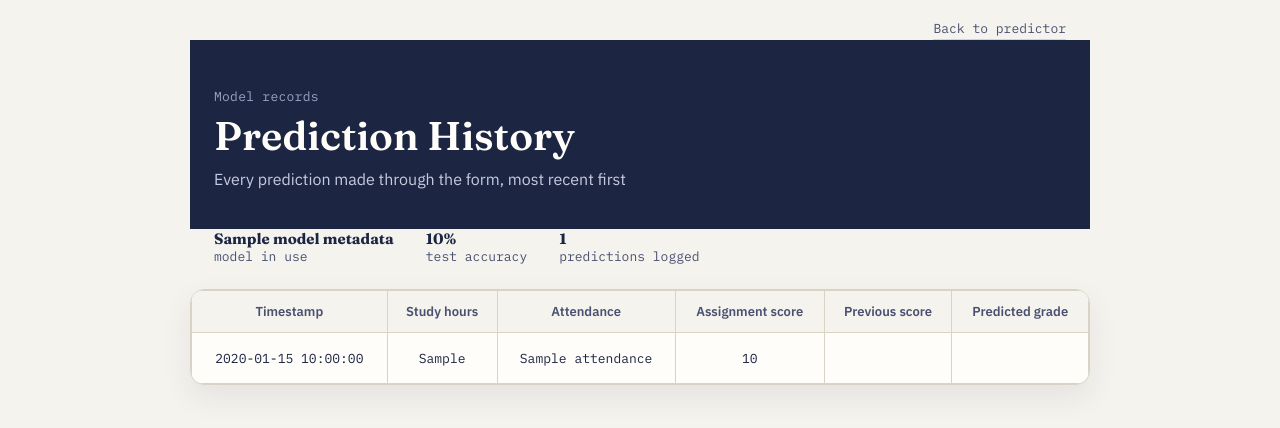
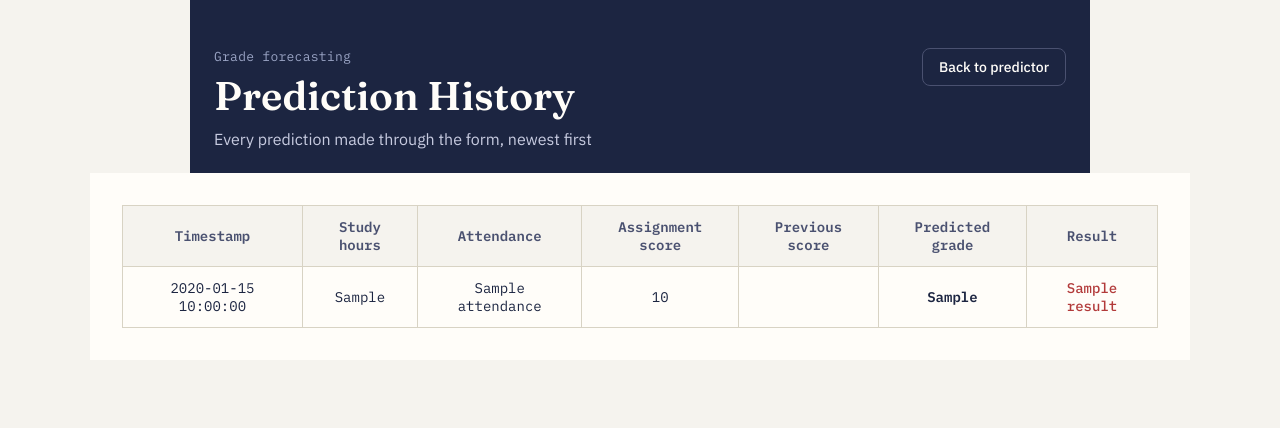
Before and after one commit to mthtclone/student-performance-predication, a Flask app: template templates/history.html in a window 1280 px wide. Shown: the top 428 px of the page. Run offline with Flask 3, Linux system fonts and the light colour scheme; the template is opened without the code that fills it: most values are stand-ins (such as "Sample title", 1, 10 or a date in 2020); parts of the project's set-up code (start-up, migrations or seed data) failed here and were passed over.

Commit message:
working demo

```diff
--- a/app.py
+++ b/app.py
@@ -1,16 +1,86 @@
-from flask import Flask, render_template
+import csv
+import os
+from datetime import datetime
+
+import joblib
+import pandas as pd
+from flask import Flask, jsonify, render_template, request
 
 app = Flask(__name__)
+
+MODEL_PATH = os.path.join("model", "model.pkl")
+HISTORY_PATH = "prediction_history.csv"
+HISTORY_FIELDS = [
+    "timestamp",
+    "study_hours",
+    "attendance",
+    "assignment_score",
+    "previous_score",
+    "predicted_grade",
+    "result",
+]
+
+PASSING_GRADES = {"A", "B", "C", "D"}
+
+
+_bundle = joblib.load(MODEL_PATH)
+model = _bundle["model"]
+FEATURES = _bundle["features"]
+MODEL_NAME = _bundle["model_name"]
+MODEL_ACCURACY = _bundle["accuracy"]
+
+
+def ensure_history_file():
+    if not os.path.exists(HISTORY_PATH):
+        with open(HISTORY_PATH, "w", newline="") as f:
+            csv.writer(f).writerow(HISTORY_FIELDS)
+
+
+def append_to_history(row: dict):
+    ensure_history_file()
+    with open(HISTORY_PATH, "a", newline="") as f:
+        csv.DictWriter(f, fieldnames=HISTORY_FIELDS).writerow(row)
 
 
 @app.route("/")
 def home():
-    return render_template("index.html")
+    return render_template("index.html", model_name=MODEL_NAME, accuracy=MODEL_ACCURACY)
+
+
+@app.route("/predict", methods=["POST"])
+def predict():
+    data = request.get_json(silent=True) or request.form
+
+    try:
+        values = {feature: float(data[feature]) for feature in FEATURES}
+    except (KeyError, TypeError, ValueError):
+        return jsonify({"error": "Please fill in all four fields with valid numbers."}), 400
+
+    row_df = pd.DataFrame([values], columns=FEATURES)
+    predicted_grade = model.predict(row_df)[0]
+    result = "Pass" if predicted_grade in PASSING_GRADES else "Fail"
+
+    append_to_history(
+        {
+            "timestamp": datetime.now().strftime("%Y-%m-%d %H:%M:%S"),
+            "study_hours": values["study_hours"],
+            "attendance": values["attendance"],
+            "assignment_score": values["assignment_score"],
+            "previous_score": values["previous_score"],
+            "predicted_grade": predicted_grade,
+            "result": result,
+        }
+    )
+
+    return jsonify({"grade": predicted_grade, "result": result})
 
 
 @app.route("/history")
 def history():
-    return render_template("history.html")
+    ensure_history_file()
+    df = pd.read_csv(HISTORY_PATH)
+    records = df.iloc[::-1].to_dict(orient="records")
+    return render_template("history.html", records=records)
 
 
 if __name__ == "__main__":
--- a/static/css/style.css
+++ b/static/css/style.css
@@ -13,9 +13,9 @@
     --grade-d: #c06a2c;
     --grade-f: #b23a3a;
 
-    --font-display: 'Fraunces', serif;
-    --font-body: 'IBM Plex Sans', sans-serif;
-    --font-mono: 'IBM Plex Mono', monospace;
+    --font-display: "Fraunces", serif;
+    --font-body: "IBM Plex Sans", sans-serif;
+    --font-mono: "IBM Plex Mono", monospace;
 }
 
 * {
@@ -36,6 +36,39 @@ header {
     text-align: left;
     max-width: 900px;
     margin: 0 auto;
+}
+
+.header-row {
+    display: flex;
+    justify-content: space-between;
+    align-items: flex-start;
+    gap: 20px;
+    flex-wrap: wrap;
+}
+
+.history-link {
+    font-family: var(--font-body);
+    font-size: 14px;
+    font-weight: 500;
+    color: var(--paper);
+    text-decoration: none;
+    border: 1px solid #4a5170;
+    border-radius: 8px;
+    padding: 9px 16px;
+    white-space: nowrap;
+    transition: border-color 0.15s ease, background 0.15s ease;
+}
+
+.history-link:hover {
+    border-color: var(--paper);
+    background: rgba(255, 255, 255, 0.06);
+}
+
+.model-note {
+    margin: 22px 0 0;
+    font-family: var(--font-mono);
+    font-size: 12.5px;
+    color: #9aa4c4;
 }
 
 .kicker {
@@ -87,7 +120,13 @@ header .subtitle {
 .record-card {
     border-radius: 4px 14px 14px 4px;
     border-left: 4px solid var(--ledger-green);
-    clip-path: polygon(24px 0, 100% 0, 100% 100%, 0 100%, 0 24px);
+    clip-path: polygon(
+        24px 0,
+        100% 0,
+        100% 100%,
+        0 100%,
+        0 24px
+    );
 }
 
 label {
@@ -164,6 +203,17 @@ button:focus-visible {
     outline-offset: 2px;
 }
 
+button[disabled] {
+    opacity: 0.6;
+    cursor: not-allowed;
+}
+
+.form-error {
+    margin: 14px 0 0;
+    font-size: 13px;
+    color: var(--grade-f);
+}
+
 .result-card {
     border-radius: 14px;
     text-align: center;
@@ -181,9 +231,16 @@ button:focus-visible {
     font-family: var(--font-mono);
     font-size: 88px;
     font-weight: 600;
-    color: var(--grade-a);
+    color: #c7cbd6;
     line-height: 1;
+    transition: color 0.15s ease;
 }
+
+.prediction.grade-a { color: var(--grade-a); }
+.prediction.grade-b { color: var(--grade-b); }
+.prediction.grade-c { color: var(--grade-c); }
+.prediction.grade-d { color: var(--grade-d); }
+.prediction.grade-f { color: var(--grade-f); }
 
 .prediction-label {
     margin: 10px 0 0;
@@ -211,25 +268,12 @@ button:focus-visible {
     opacity: 0.35;
 }
 
-.band-a {
-    background: var(--grade-a);
-}
-.band-b {
-    background: var(--grade-b);
-}
-.band-c {
-    background: var(--grade-c);
-}
-.band-d {
-    background: var(--grade-d);
-}
-.band-f {
-    background: var(--grade-f);
-}
+.band-a { background: var(--grade-a); }
+.band-b { background: var(--grade-b); }
+.band-c { background: var(--grade-c); }
+.band-d { background: var(--grade-d); }
+.band-f { background: var(--grade-f); }
 
-/* Highlight whichever band matches the current prediction by adding
-   this class to the matching .band element from script.js, e.g.
-   document.querySelector('.band-a').classList.add('is-active') */
 .band.is-active {
     opacity: 1;
     transform: scale(1.12);
@@ -255,101 +299,39 @@ th {
     color: var(--ink-soft);
 }
 
-.form-error {
-    margin: 14px 0 0;
-    font-size: 13px;
-    color: var(--grade-f);
+.container-wide {
+    width: min(1100px, 94%);
 }
 
-@keyframes stamp-in {
-    from {
-        transform: scale(0.94);
-        opacity: 0.6;
-    }
-    to {
-        transform: scale(1);
-        opacity: 1;
-    }
+.history-card {
+    width: 100%;
+    overflow-x: auto;
 }
 
-.result-card.just-updated .stamp {
-    animation: stamp-in 0.2s ease-out;
-}
-
-.top-nav {
-    max-width: 900px;
-    margin: 0 auto;
-    padding: 20px 24px 0;
-    display: flex;
-    justify-content: flex-end;
-}
-
-.top-nav a {
-    font-family: var(--font-mono);
-    font-size: 13px;
-    color: var(--ink-soft);
-    text-decoration: none;
-    border-bottom: 1px solid var(--rule);
-    padding-bottom: 2px;
-}
-
-.top-nav a:hover {
-    color: var(--ledger-green);
-    border-bottom-color: var(--ledger-green);
-}
-
-.history-meta {
-    max-width: 900px;
-    margin: 0 auto 24px;
-    padding: 0 24px;
-    display: flex;
-    gap: 32px;
-    font-family: var(--font-mono);
-    font-size: 13px;
-    color: var(--ink-soft);
-}
-
-.history-meta strong {
-    color: var(--ink);
-    font-size: 15px;
-    display: block;
-    font-family: var(--font-display);
-}
-
-.history-table-wrap {
-    width: min(900px, 92%);
-    margin: 0 auto 60px;
-    background: var(--paper);
-    border: 1px solid var(--rule);
-    border-radius: 14px;
-    overflow: hidden;
-    box-shadow: 0 12px 30px rgba(28, 37, 65, 0.08);
-}
-
-.history-table-wrap table {
-    font-size: 13px;
-}
-
-.history-table-wrap th {
-    font-family: var(--font-body);
-    text-transform: none;
-}
-
-.grade-pill {
-    display: inline-flex;
-    align-items: center;
-    justify-content: center;
-    width: 26px;
-    height: 26px;
-    border-radius: 50%;
-    color: var(--paper);
+.grade-cell {
     font-weight: 600;
 }
 
-.empty-history {
+.grade-cell.grade-a { color: var(--grade-a); }
+.grade-cell.grade-b { color: var(--grade-b); }
+.grade-cell.grade-c { color: var(--grade-c); }
+.grade-cell.grade-d { color: var(--grade-d); }
+.grade-cell.grade-f { color: var(--grade-f); }
+
+.result-pass {
+    color: var(--grade-a);
+    font-weight: 500;
+}
+
+.result-fail {
+    color: var(--grade-f);
+    font-weight: 500;
+}
+
+.empty-state {
     text-align: center;
-    padding: 60px 24px;
     color: var(--ink-soft);
+    padding: 20px 0;
 }
 
 @media (max-width: 720px) {
--- a/templates/history.html
+++ b/templates/history.html
@@ -3,7 +3,7 @@
     <head>
         <meta charset="utf-8" />
         <meta name="viewport" content="width=device-width, initial-scale=1" />
-        <title>Prediction History — Student Performance Predictor</title>
+        <title>Prediction History &middot; Student Performance Predictor</title>
 
         <link rel="preconnect" href="https://fonts.googleapis.com" />
         <link rel="preconnect" href="https://fonts.gstatic.com" crossorigin />
@@ -16,33 +16,20 @@
     </head>
 
     <body>
-        <nav class="top-nav">
-            <a href="{{ url_for('home') }}">Back to predictor</a>
-        </nav>
-
         <header>
-            <p class="kicker">Model records</p>
+            <div class="header-row">
+                <div>
+                    <p class="kicker">Grade forecasting</p>
                     <h1>Prediction History</h1>
-            <p class="subtitle">Every prediction made through the form, most recent first</p>
+                    <p class="subtitle">Every prediction made through the form, newest first</p>
+                </div>
+                <a class="history-link" href="{{ url_for('home') }}">Back to predictor</a>
+            </div>
         </header>
 
-        <div class="history-meta">
-            <div>
-                <strong>{{ model_metadata.model_name }}</strong>
-                model in use
-            </div>
-            <div>
-                <strong>{{ (model_metadata.accuracy * 100) | round(1) }}%</strong>
-                test accuracy
-            </div>
-            <div>
-                <strong>{{ rows | length }}</strong>
-                predictions logged
-            </div>
-        </div>
-
-        {% if rows %}
-        <div class="history-table-wrap">
+        <main class="container container-wide">
+            <section class="card history-card">
+                {% if records %}
                 <table>
                     <thead>
                         <tr>
@@ -52,32 +39,27 @@
                             <th>Assignment score</th>
                             <th>Previous score</th>
                             <th>Predicted grade</th>
+                            <th>Result</th>
                         </tr>
                     </thead>
                     <tbody>
-                    {% for row in rows %}
+                        {% for row in records %}
                         <tr>
                             <td>{{ row.timestamp }}</td>
                             <td>{{ row.study_hours }}</td>
                             <td>{{ row.attendance }}</td>
                             <td>{{ row.assignment_score }}</td>
                             <td>{{ row.previous_score }}</td>
-                        <td>
-                            <span class="grade-pill band-{{ row.predicted_grade | lower }}">
-                                {{ row.predicted_grade }}
-                            </span>
-                        </td>
+                            <td class="grade-cell grade-{{ row.predicted_grade|lower }}">{{ row.predicted_grade }}</td>
+                            <td class="{{ 'result-pass' if row.result == 'Pass' else 'result-fail' }}">{{ row.result }}</td>
                         </tr>
                         {% endfor %}
                     </tbody>
                 </table>
-        </div>
                 {% else %}
-        <div class="history-table-wrap empty-history">
-            <p>No predictions yet. Head back to the predictor and try a student record.</p>
-        </div>
+                <p class="empty-state">No predictions yet. Make one from the predictor page and it'll show up here.</p>
                 {% endif %}
-
-        <script src="{{ url_for('static', filename='js/script.js') }}"></script>
+            </section>
+        </main>
     </body>
 </html>
```
Also changed, not shown: data/generate_data.py (+45 -34 lines), static/js/script.js (added, +65 -0 lines), templates/index.html (+24 -29 lines), train_model.py (added, +122 -0 lines), README.md (added), 1 other file. Lines whose indentation alone changed are shown as unchanged.
